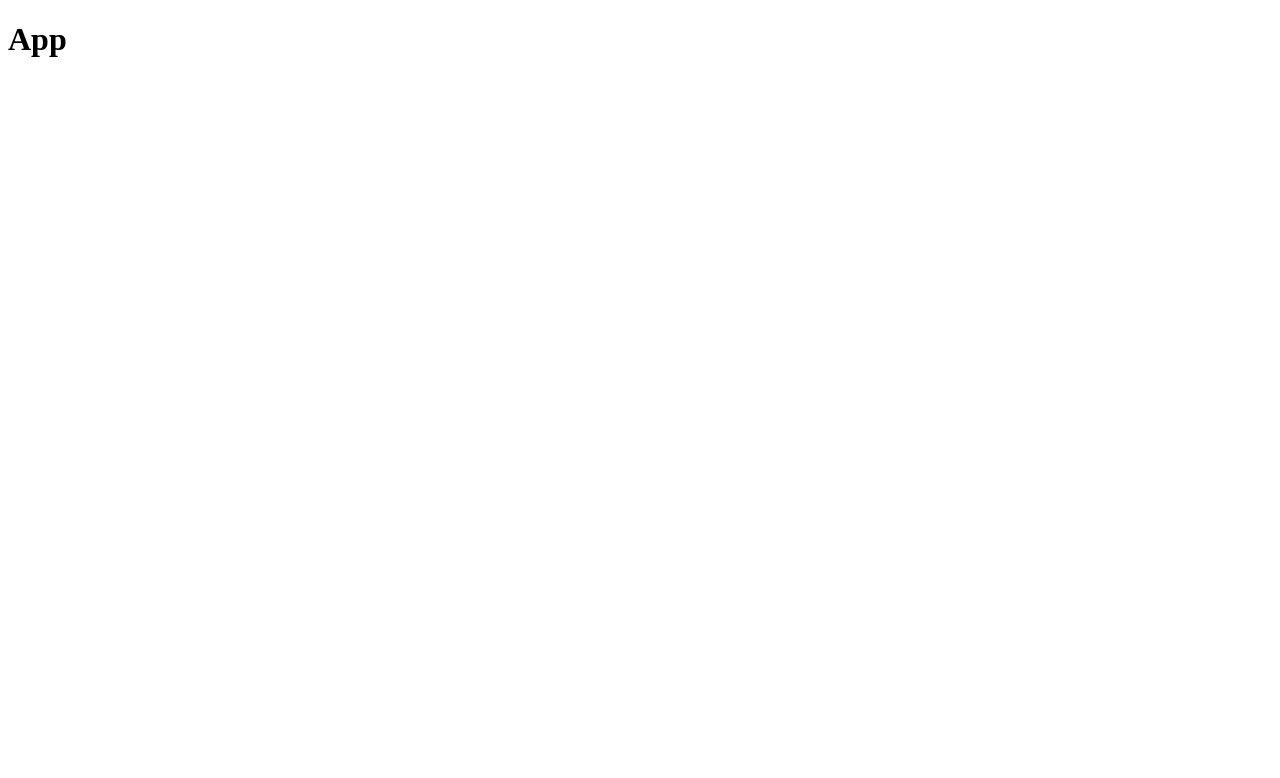
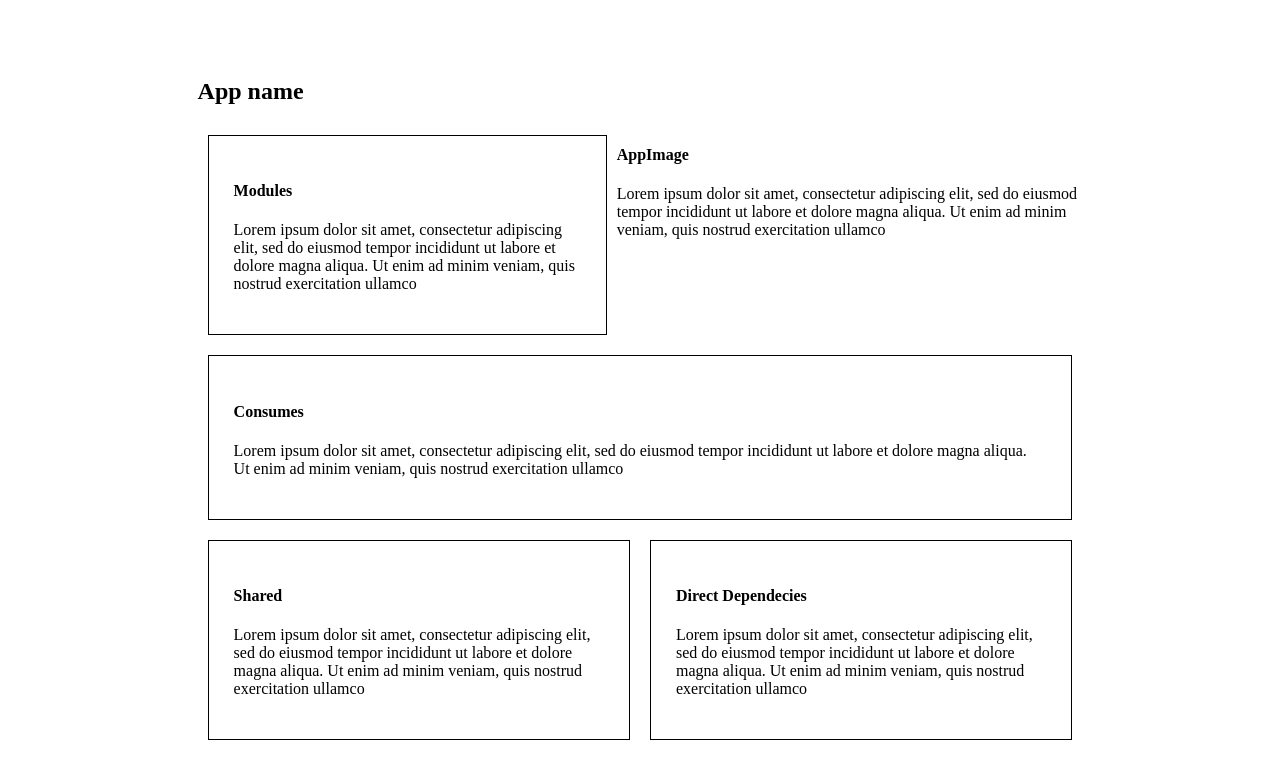
Before and after one commit to oslabs-beta/atriom-dashboard, a React app: page /app/home in a window 1280 px wide. Shown: the top 778 px of the page. Built offline with nearby package versions, Linux system fonts and the light colour scheme.

Commit message:
first commit from maureen

```diff
--- a/package.json
+++ b/package.json
@@ -17,6 +17,7 @@
     "babel-loader": "^8.2.2",
     "react": "^17.0.2",
     "react-dom": "^17.0.2",
+    "react-router-dom": "^5.2.0",
     "webpack": "^5.28.0",
     "webpack-dev-server": "^3.11.2"
   },
--- a/src/components/App.js
+++ b/src/components/App.js
@@ -1,9 +1,24 @@
 import React from 'react';
+import Home from './Home';
+import AppPage from './AppPage';
 
-export default function App() {
+import '../styles/AppPage.scss';
+import { BrowserRouter as Router, Route, Switch } from 'react-router-dom';
+
+const App = () => {
   return (
-    <div>
-      <h1>App</h1>
-    </div>
+    <Router>
+      <div className="App">
+        {/* <Navbar /> */}
+        <Switch>
+          <Route path="/" exact component={Home} />
+          <Route path="/app/:id" component={AppPage} />
+          {/* <Route path="/module/:id" component={ModulePage} />
+          <Route path="/dependencies" component={DependenciesPage} /> */}
+        </Switch>
+      </div>
+    </Router>
   );
-}
+};
+
+export default App;
--- /dev/null
+++ b/src/components/AppImage.js
@@ -0,0 +1,16 @@
+import React from 'react';
+
+const AppImage = () => {
+  return (
+    <div>
+      <h4>AppImage</h4>
+      <p>
+        Lorem ipsum dolor sit amet, consectetur adipiscing elit, sed do eiusmod
+        tempor incididunt ut labore et dolore magna aliqua. Ut enim ad minim
+        veniam, quis nostrud exercitation ullamco
+      </p>
+    </div>
+  );
+};
+
+export default AppImage;
--- /dev/null
+++ b/src/components/AppPage.js
@@ -0,0 +1,29 @@
+import React from 'react';
+//import Navbar from ./Navbar
+import Modules from './Modules.js';
+import AppImage from './AppImage.js';
+import Consumes from './Consumes.js';
+import Shared from './Shared.js';
+import DirectDependecies from './DirectDependencies.js';
+
+const AppPage = () => {
+  return (
+    <div id="infoContainer">
+      {/* <Navbar />  */}
+      <h2>App name</h2>
+      <div className="row">
+        <Modules />
+        <AppImage />
+      </div>
+      <div className="row">
+        <Consumes />
+      </div>
+      <div className="row">
+        <Shared />
+        <DirectDependecies />
+      </div>
+    </div>
+  );
+};
+
+export default AppPage;
--- /dev/null
+++ b/src/components/Consumes.js
@@ -0,0 +1,16 @@
+import React from 'react';
+
+const Consumes = () => {
+  return (
+    <div className="infoBox">
+      <h4>Consumes</h4>
+      <p>
+        Lorem ipsum dolor sit amet, consectetur adipiscing elit, sed do eiusmod
+        tempor incididunt ut labore et dolore magna aliqua. Ut enim ad minim
+        veniam, quis nostrud exercitation ullamco
+      </p>
+    </div>
+  );
+};
+
+export default Consumes;
--- /dev/null
+++ b/src/components/DirectDependencies.js
@@ -0,0 +1,16 @@
+import React from 'react';
+
+const DirectDependencies = () => {
+  return (
+    <div className="infoBox">
+      <h4>Direct Dependecies</h4>
+      <p>
+        Lorem ipsum dolor sit amet, consectetur adipiscing elit, sed do eiusmod
+        tempor incididunt ut labore et dolore magna aliqua. Ut enim ad minim
+        veniam, quis nostrud exercitation ullamco
+      </p>
+    </div>
+  );
+};
+
+export default DirectDependencies;
--- /dev/null
+++ b/src/components/Home.js
@@ -0,0 +1,20 @@
+import React from 'react';
+import { Link } from 'react-router-dom';
+const Home = () => {
+  return (
+    <div className="homePage">
+      <h1>Home Page</h1>
+      <Link to="/app/:id">
+        <button>AppPage</button>
+      </Link>
+      {/* <Link to="/module/:id">
+        <button>ModulePage</button>
+      </Link>
+      <Link to="/dependencies">
+        <button>appPage</button>
+      </Link> */}
+    </div>
+  );
+};
+
+export default Home;
--- /dev/null
+++ b/src/components/Modules.js
@@ -0,0 +1,16 @@
+import React from 'react';
+
+const Modules = () => {
+  return (
+    <div className="infoBox">
+      <h4>Modules</h4>
+      <p>
+        Lorem ipsum dolor sit amet, consectetur adipiscing elit, sed do eiusmod
+        tempor incididunt ut labore et dolore magna aliqua. Ut enim ad minim
+        veniam, quis nostrud exercitation ullamco
+      </p>
+    </div>
+  );
+};
+
+export default Modules;
--- /dev/null
+++ b/src/components/Shared.js
@@ -0,0 +1,16 @@
+import React from 'react';
+
+const Shared = () => {
+  return (
+    <div className="infoBox">
+      <h4>Shared</h4>
+      <p>
+        Lorem ipsum dolor sit amet, consectetur adipiscing elit, sed do eiusmod
+        tempor incididunt ut labore et dolore magna aliqua. Ut enim ad minim
+        veniam, quis nostrud exercitation ullamco
+      </p>
+    </div>
+  );
+};
+
+export default Shared;
--- /dev/null
+++ b/src/styles/AppPage.scss
@@ -0,0 +1,28 @@
+* {
+  // background-color: darkslategrey;
+  color: black;
+}
+.homePage {
+  background-color: pink;
+  display: flex;
+  min-height: 100vh;
+  align-items: center;
+  justify-content: center;
+}
+#infoContainer {
+  width: 70%;
+  margin: auto;
+  padding: 50px;
+}
+
+.row {
+  display: flex;
+}
+
+.infoBox {
+  //background-color: rgb(231, 223, 224);
+  border: solid black 1px;
+  margin: 10px;
+  padding: 25px;
+  width: 100%;
+}
```
